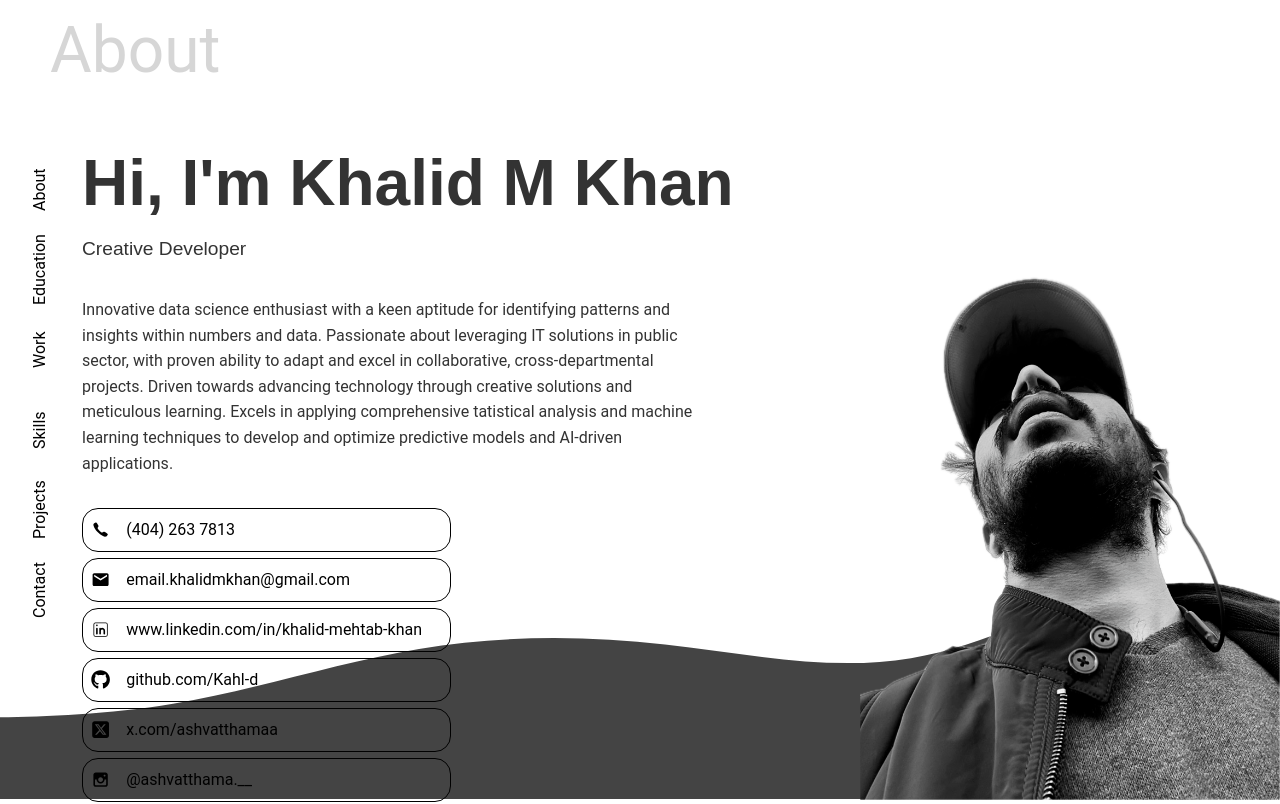
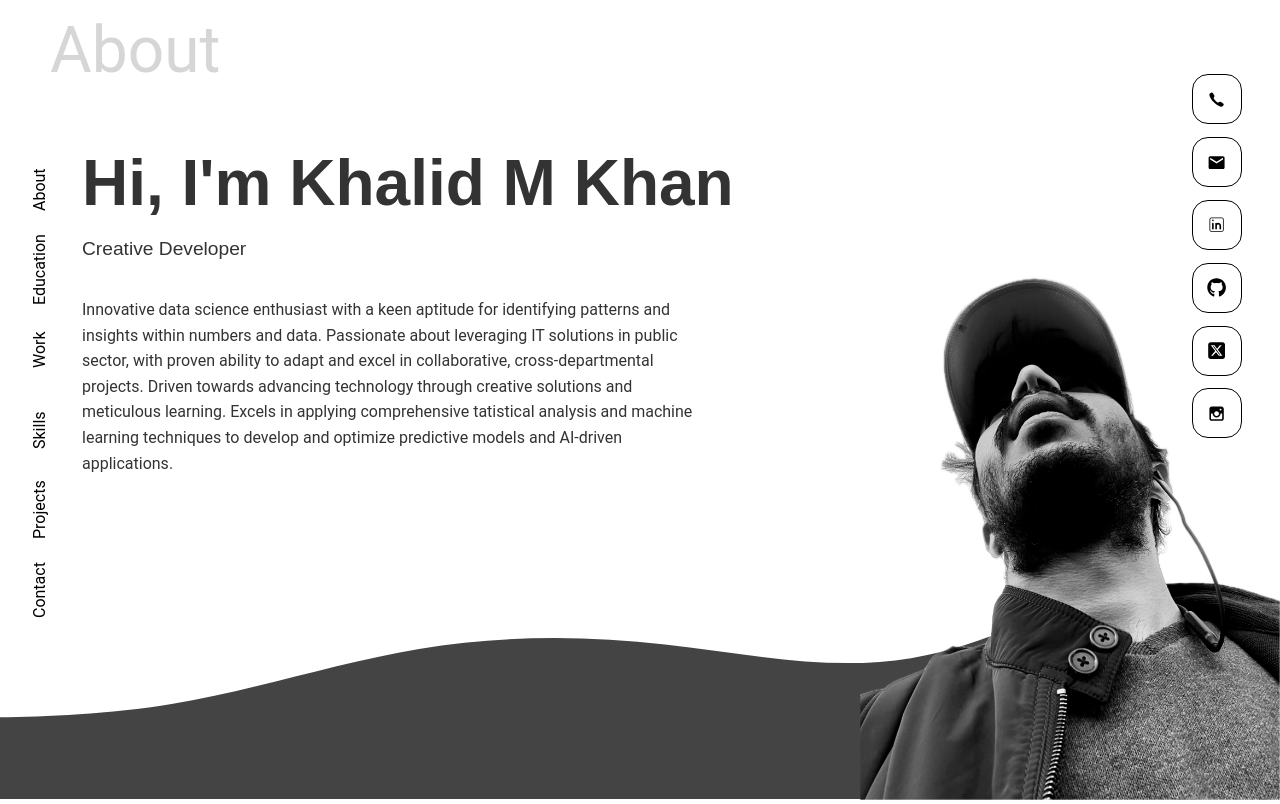
Before and after one commit to Kahl-d/portfolio_website, a React (Create React App) app in the folder client/: page / in a window 1280 px wide. Shown: the top 804 px of the page. Built offline with nearby package versions, Linux system fonts and the light colour scheme; a web font is replaced by a local one.

Commit message:
good contacts on home page

```diff
--- a/client/src/Components2/home.css
+++ b/client/src/Components2/home.css
@@ -43,8 +43,15 @@
 
 
 #homeContact{
-    width: 30%;
     height: fit-content;
+    position: absolute;
+    right: 2rem;
+    top: -2rem;
+    display: flex;
+
+    flex-direction: column;
+    justify-content: flex-end;
+    align-items: end;
 }
 
 a{
@@ -53,10 +60,12 @@ a{
 }
 
 .infoDiv{
-    width: 100%;
+    width: 50px;
+    height: 50px;
     display: flex;
     flex-direction: row;
     font-size: 2rem;
+    justify-content: center;
     align-items: center;
     font-size: 1.2rem;
     padding: 0.5rem;
@@ -65,18 +74,32 @@ a{
     margin-left: 2rem;
     border: 1px solid black;
     z-index: 2;
-    transition: background-color 0.3s, color 0.3s;
+    transition: all 0.3s
+}
+
+.info{
+  width: 0;
+  font-size: 0;
+  transition: all 0.3s;
+}
+
+.infoDiv:hover{
+    width: fit-content;
+    background-color: white;
+    color: black;
+    cursor: pointer;
 }
 
 
-.infoDiv:hover{
-    background-color: black;
-    color: white;
+
+.infoDiv:hover .info{
+    width: fit-content;
+    font-size: 1rem;
+    margin: 1rem;
+
 }
-.info{
-    margin-left: 1rem;
-    font-size: 1rem;
-}
+
+
 
 
 
```
